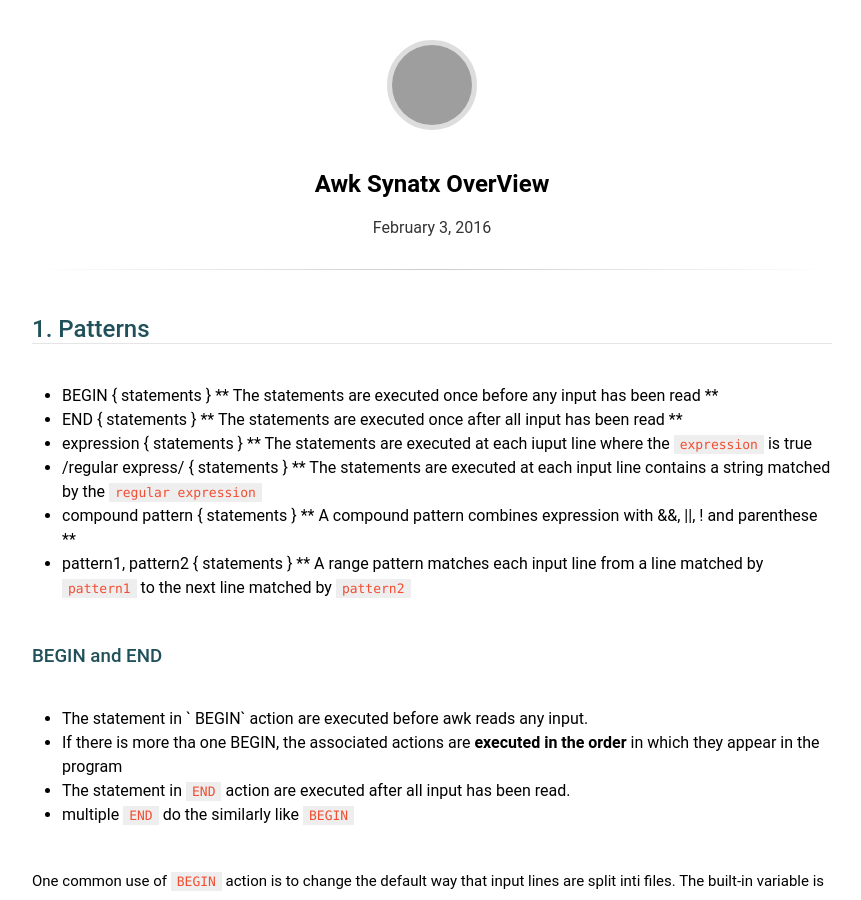
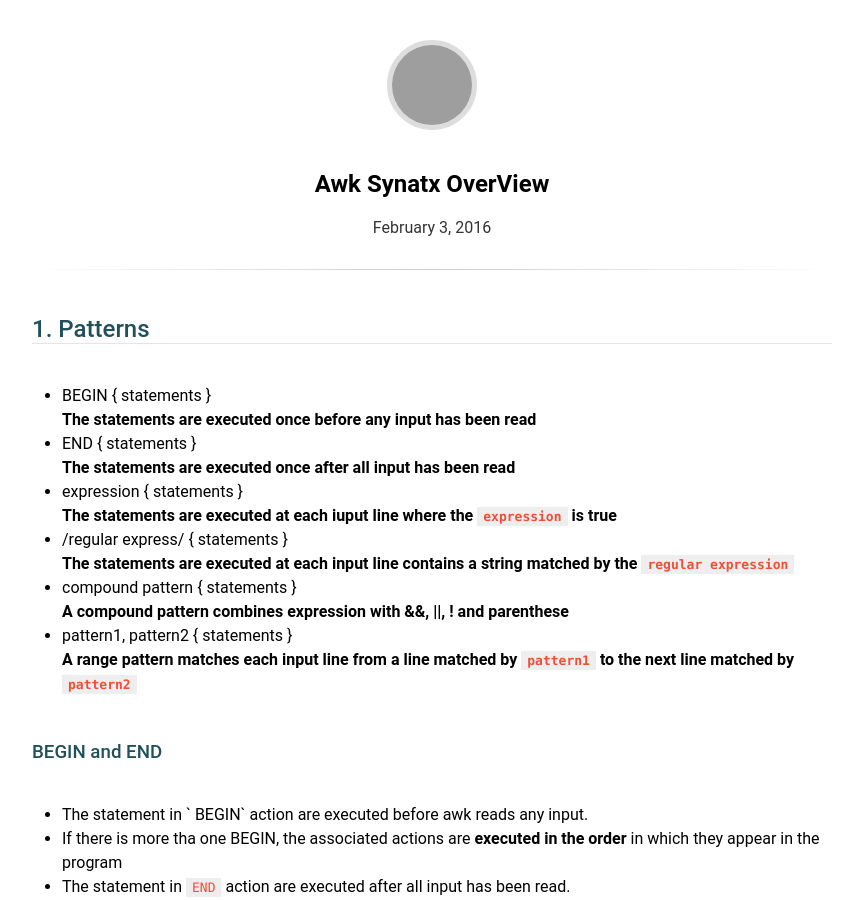
Before and after one commit to JesseEisen/DailyKeep, a Jekyll site: the page built from _posts/2016-02-03-awk-synatx-overview.md, in a window 1280 px wide and 900 px high. Shown: the whole window, without its empty margins (208-1069 px from the left). Built offline with Jekyll 4.4.1, drawn with Linux system fonts in a browser that asks for light colours; some web fonts are replaced; grey boxes are pictures that could not be loaded.

Commit message:
fix list

```diff
--- a/_posts/2016-02-03-awk-synatx-overview.md
+++ b/_posts/2016-02-03-awk-synatx-overview.md
@@ -6,17 +6,17 @@ updated: 2016-02-03  16:21
 ## 1. Patterns
 
 + BEGIN { statements }
-** The statements are executed once before any input has been read **
+**The statements are executed once before any input has been read**
 + END { statements }
-** The statements are executed once after all input has been read **
+**The statements are executed once after all input has been read**
 + expression { statements }
-** The statements are executed at each iuput line where the `expression` is true
+**The statements are executed at each iuput line where the `expression` is true**
 + /regular express/ { statements }
-** The statements are executed at each input line contains a string matched by the `regular expression`
+**The statements are executed at each input line contains a string matched by the `regular expression`**
 + compound pattern { statements }
-** A compound pattern combines expression with &&, ||, ! and parenthese **
+**A compound pattern combines expression with &&, ||, ! and parenthese**
 + pattern1, pattern2 { statements }
-** A range pattern matches each input line from a line matched by `pattern1` to the next line matched by `pattern2`
+**A range pattern matches each input line from a line matched by `pattern1` to the next line matched by `pattern2`**
 
 ### BEGIN and END
 
```
Also changed, not shown: _posts/2015-12-30-awk-faq.md (+0 -1 lines).
